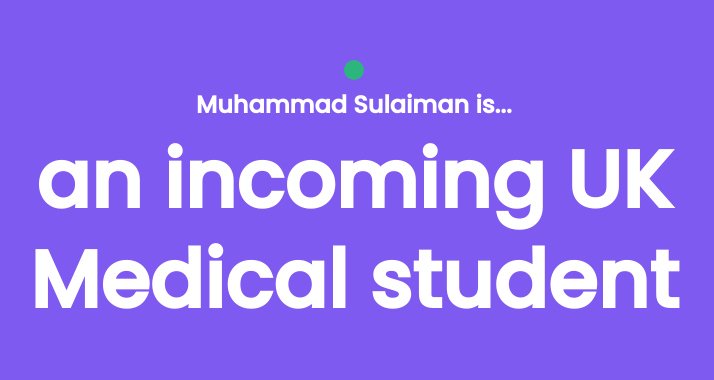
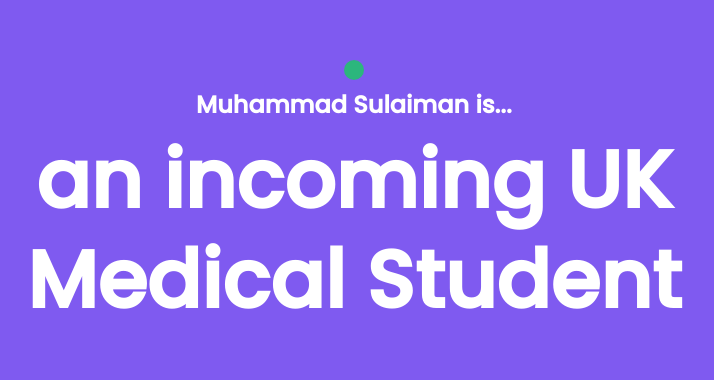
Before and after one commit to mslmn/Personal-Site, a plain HTML site: page index.html in a window 1280 px wide. Shown: the part 205-585 px from the top of the page, 286-1000 px from the left. Drawn offline with Linux system fonts and the light colour scheme.

Commit message:
capitalised Student

```diff
--- a/index.html
+++ b/index.html
@@ -38,7 +38,7 @@
       </h1>
 
       <h2>
-        an incoming UK Medical student
+        an incoming UK Medical Student
       </h2>
     </section>
 
--- a/pages.js
+++ b/pages.js
@@ -4,7 +4,7 @@ let pageNumber = 0;
 // have the content for these pages
 const pages = [
   {
-    copy: "an incoming UK Medical student",
+    copy: "an incoming UK Medical Student",
     background: "#ee0073",
     circle: "#3da9fc",
   },
```
